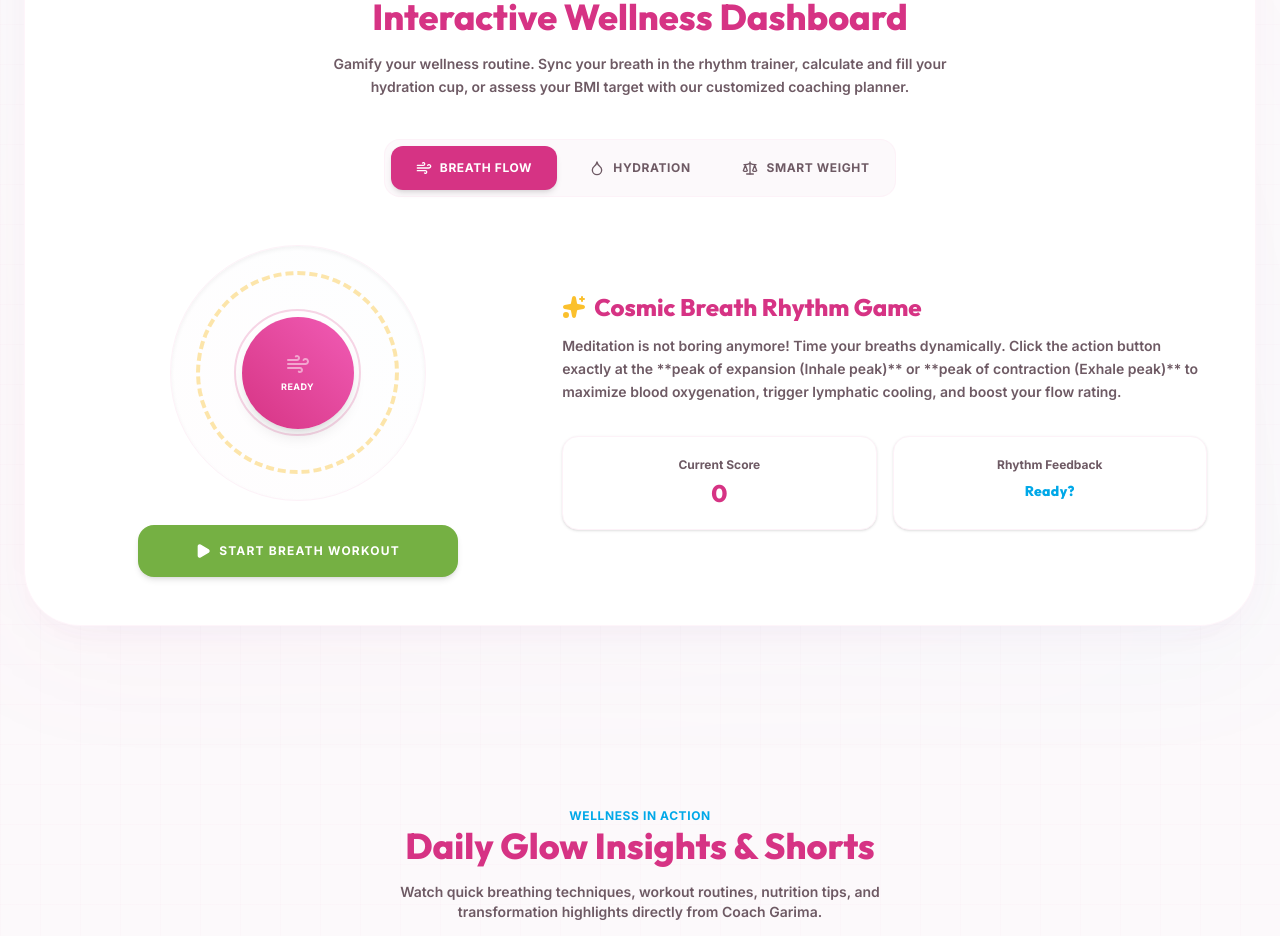
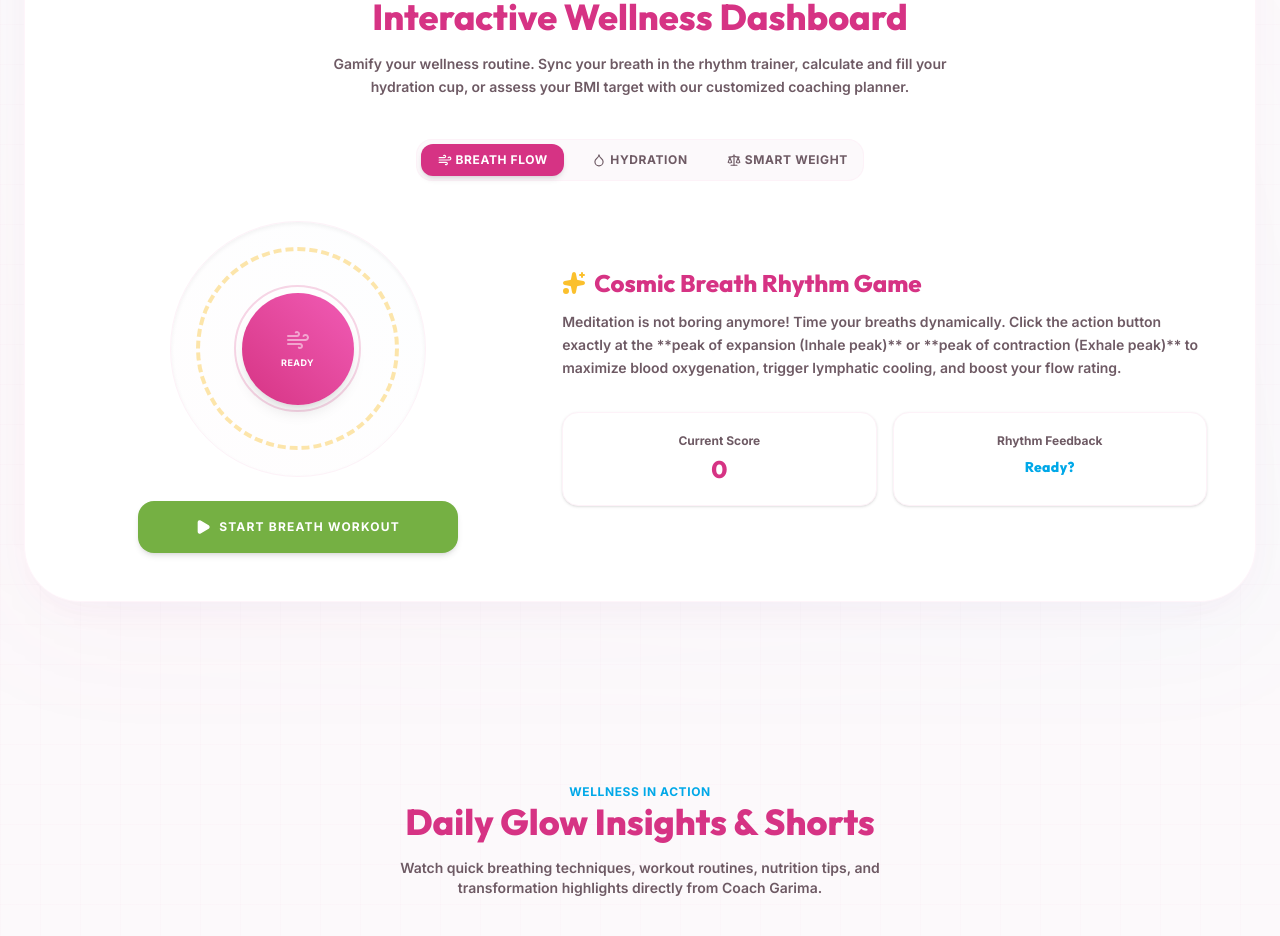
Before and after one commit to ANKITKUMAR1809/glowwithgarima, a Next.js app: page / in a window 1280 px wide. Shown: the part 4560-5496 px from the top of the page. Built offline with nearby package versions, Linux system fonts and the light colour scheme.

Commit message:
feat: add interactive wellness dashboard component with breath rhythm trainer, hydration tracker, and BMI calculator

```diff
--- a/src/app/components/GlowWellnessHub.js
+++ b/src/app/components/GlowWellnessHub.js
@@ -197,39 +197,39 @@ export default function GlowWellnessHub({ onOpenBooking }) {
         </div>
 
         {/* Dashboard Tab Selectors */}
-        <div className="flex justify-center p-1.5 bg-warm-bg rounded-2xl max-w-lg mx-auto mb-12 border border-pink-100/40">
+        <div className="grid grid-cols-3 gap-1 p-1 bg-warm-bg rounded-2xl max-w-md mx-auto mb-10 border border-pink-100/40 w-full">
           <button
             onClick={() => setActiveTab("BREATH")}
-            className={`flex-1 py-3.5 rounded-xl text-xs font-bold uppercase tracking-wider cursor-pointer transition-all flex items-center justify-center gap-2 ${
+            className={`py-2 px-1 rounded-xl text-[9px] sm:text-xs font-extrabold uppercase tracking-wider cursor-pointer transition-all flex flex-col sm:flex-row items-center justify-center gap-1 text-center ${
               activeTab === "BREATH"
                 ? "bg-primary text-white shadow-md"
                 : "text-text-muted hover:text-primary"
             }`}
           >
-            <Wind className="w-4 h-4" />
-            Breath Flow
+            <Wind className="w-3.5 h-3.5 shrink-0" />
+            <span>Breath Flow</span>
           </button>
           <button
             onClick={() => setActiveTab("HYDRATION")}
-            className={`flex-1 py-3.5 rounded-xl text-xs font-bold uppercase tracking-wider cursor-pointer transition-all flex items-center justify-center gap-2 ${
+            className={`py-2 px-1 rounded-xl text-[9px] sm:text-xs font-extrabold uppercase tracking-wider cursor-pointer transition-all flex flex-col sm:flex-row items-center justify-center gap-1 text-center ${
               activeTab === "HYDRATION"
                 ? "bg-primary text-white shadow-md"
                 : "text-text-muted hover:text-primary"
             }`}
           >
-            <Droplet className="w-4 h-4" />
-            Hydration
+            <Droplet className="w-3.5 h-3.5 shrink-0" />
+            <span>Hydration</span>
           </button>
           <button
             onClick={() => setActiveTab("WEIGHT")}
-            className={`flex-1 py-3.5 rounded-xl text-xs font-bold uppercase tracking-wider cursor-pointer transition-all flex items-center justify-center gap-2 ${
+            className={`py-2 px-1 rounded-xl text-[9px] sm:text-xs font-extrabold uppercase tracking-wider cursor-pointer transition-all flex flex-col sm:flex-row items-center justify-center gap-1 text-center ${
               activeTab === "WEIGHT"
                 ? "bg-primary text-white shadow-md"
                 : "text-text-muted hover:text-primary"
             }`}
           >
-            <Scale className="w-4 h-4" />
-            Smart Weight
+            <Scale className="w-3.5 h-3.5 shrink-0" />
+            <span>Smart Weight</span>
           </button>
         </div>
 
```
